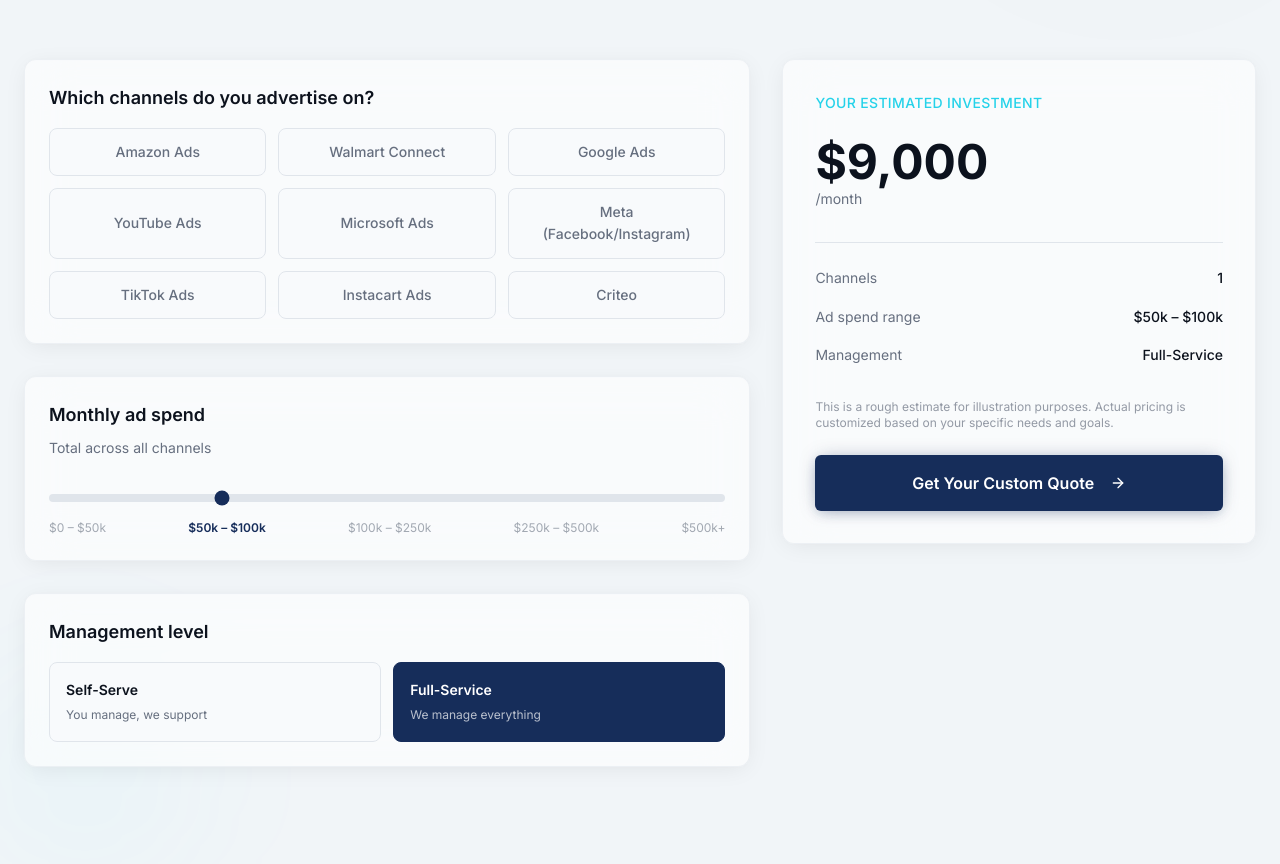
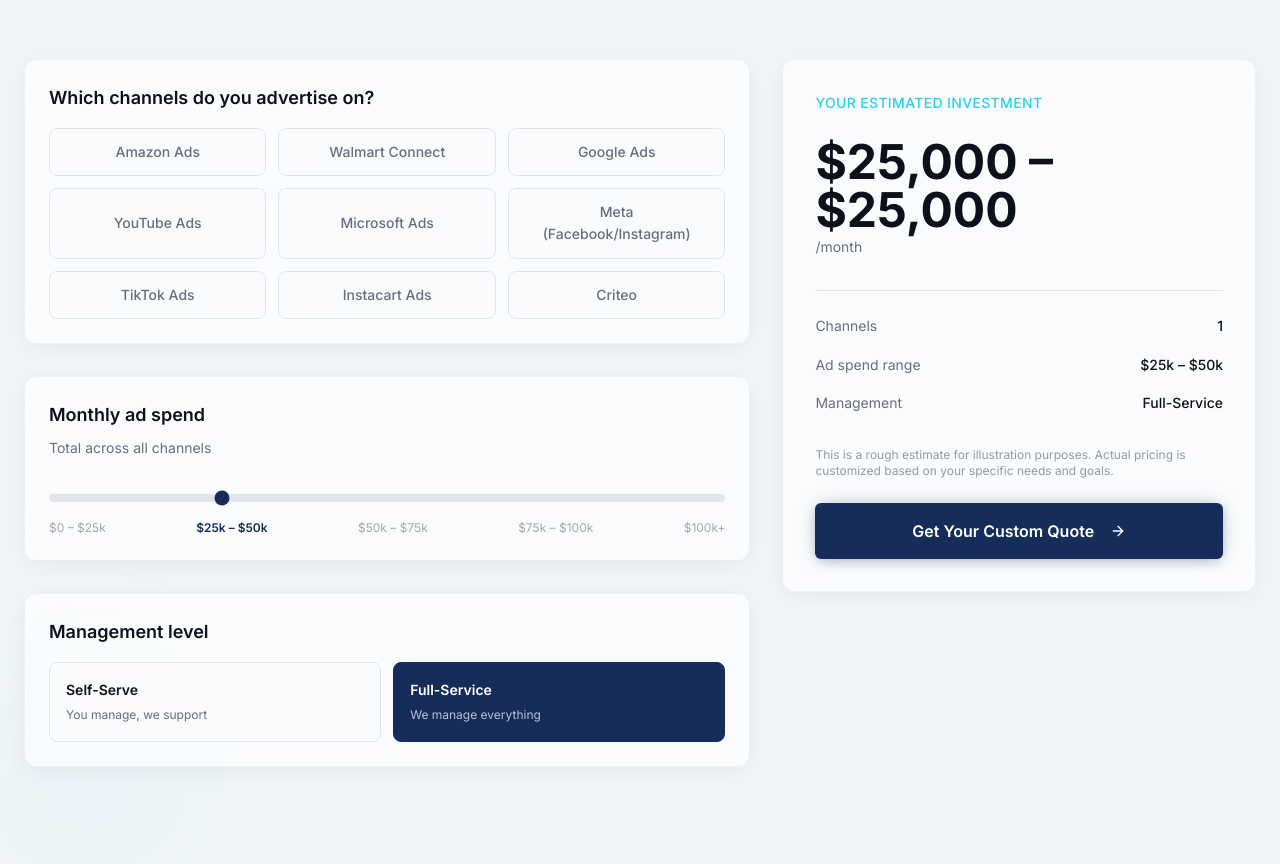
Before and after one commit to harpermadisongroup-blip/summit-growth-studio, a React (Vite) app: page /pricing in a window 1280 px wide. Shown: the part 1560-2424 px from the top of the page. Built offline with nearby package versions, Linux system fonts and the light colour scheme; the HTML template or start-up script is replaced by a standard one.

Commit message:
Update full-service price buckets
Co-authored-by: harpermadisongroup-blip <267119671+harpermadisongroup-blip@users.noreply.github.com>

```diff
--- a/src/pages/Pricing.tsx
+++ b/src/pages/Pricing.tsx
@@ -83,7 +83,7 @@ const channelOptions = [
   { label: "Criteo", value: "criteo" },
 ];
 
-const spendRanges = [
+const selfServeSpendRanges = [
   { label: "$0 – $50k", min: 0, max: 50000 },
   { label: "$50k – $100k", min: 50000, max: 100000 },
   { label: "$100k – $250k", min: 100000, max: 250000 },
@@ -91,13 +91,25 @@ const spendRanges = [
   { label: "$500k+", min: 500000, max: 1000000 },
 ];
 
+const fullServeSpendRanges = [
+  { label: "$0 – $25k", min: 0, max: 25000 },
+  { label: "$25k – $50k", min: 25000, max: 50000 },
+  { label: "$50k – $75k", min: 50000, max: 75000 },
+  { label: "$75k – $100k", min: 75000, max: 100000 },
+  { label: "$100k+", min: 100000, max: 200000 },
+];
+
 const SELF_SERVE_RATE = 0.02;
 const SELF_SERVE_MIN = 1500;
+const FULL_SERVE_RATE = 0.10;
+const FULL_SERVE_MIN = 25000;
 
 const Pricing = () => {
   const [selectedChannels, setSelectedChannels] = useState<string[]>([]);
   const [spendIndex, setSpendIndex] = useState(1);
   const [managementLevel, setManagementLevel] = useState<"self" | "full">("full");
+
+  const spendRanges = managementLevel === "self" ? selfServeSpendRanges : fullServeSpendRanges;
 
   const toggleChannel = (value: string) => {
     setSelectedChannels((prev) =>
@@ -105,14 +117,20 @@ const Pricing = () => {
     );
   };
 
+  const handleManagementChange = (level: "self" | "full") => {
+    setManagementLevel(level);
+    setSpendIndex(1);
+  };
+
   const estimate = useMemo(() => {
-    const spend = spendRanges[spendIndex];
+    const ranges = managementLevel === "self" ? selfServeSpendRanges : fullServeSpendRanges;
+    const spend = ranges[spendIndex];
     const channelCount = Math.max(selectedChannels.length, 1);
 
     if (managementLevel === "self") {
       const lowFee = Math.max(Math.round(spend.min * SELF_SERVE_RATE / 100) * 100, SELF_SERVE_MIN);
       const highFee = Math.max(Math.round(spend.max * SELF_SERVE_RATE / 100) * 100, SELF_SERVE_MIN);
-      const isLastBucket = spendIndex === spendRanges.length - 1;
+      const isLastBucket = spendIndex === selfServeSpendRanges.length - 1;
 
       return {
         monthlyLow: lowFee,
@@ -122,15 +140,14 @@ const Pricing = () => {
         spend: spend.label,
       };
     } else {
-      const midSpend = (spend.min + spend.max) / 2;
-      const baseRate = 0.12;
-      const channelMultiplier = 1 + (channelCount - 1) * 0.08;
-      const monthly = Math.max(Math.round((midSpend * baseRate * channelMultiplier) / 100) * 100, 5000);
+      const lowFee = Math.max(Math.round(spend.min * FULL_SERVE_RATE / 100) * 100, FULL_SERVE_MIN);
+      const highFee = Math.max(Math.round(spend.max * FULL_SERVE_RATE / 100) * 100, FULL_SERVE_MIN);
+      const isLastBucket = spendIndex === fullServeSpendRanges.length - 1;
 
       return {
-        monthly,
-        monthlyLow: null,
-        monthlyHigh: null,
+        monthlyLow: lowFee,
+        monthlyHigh: isLastBucket ? null : highFee,
+        monthly: null,
         channels: channelCount,
         spend: spend.label,
       };
```
